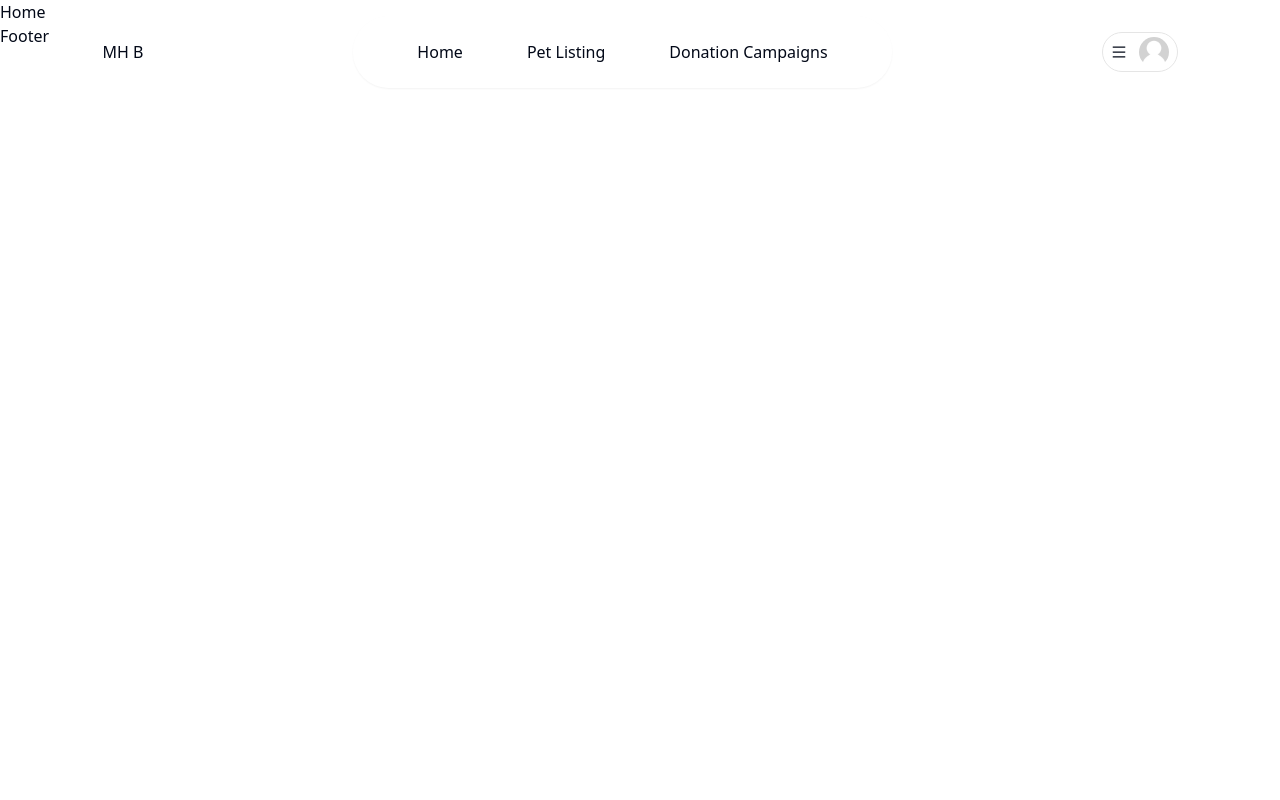
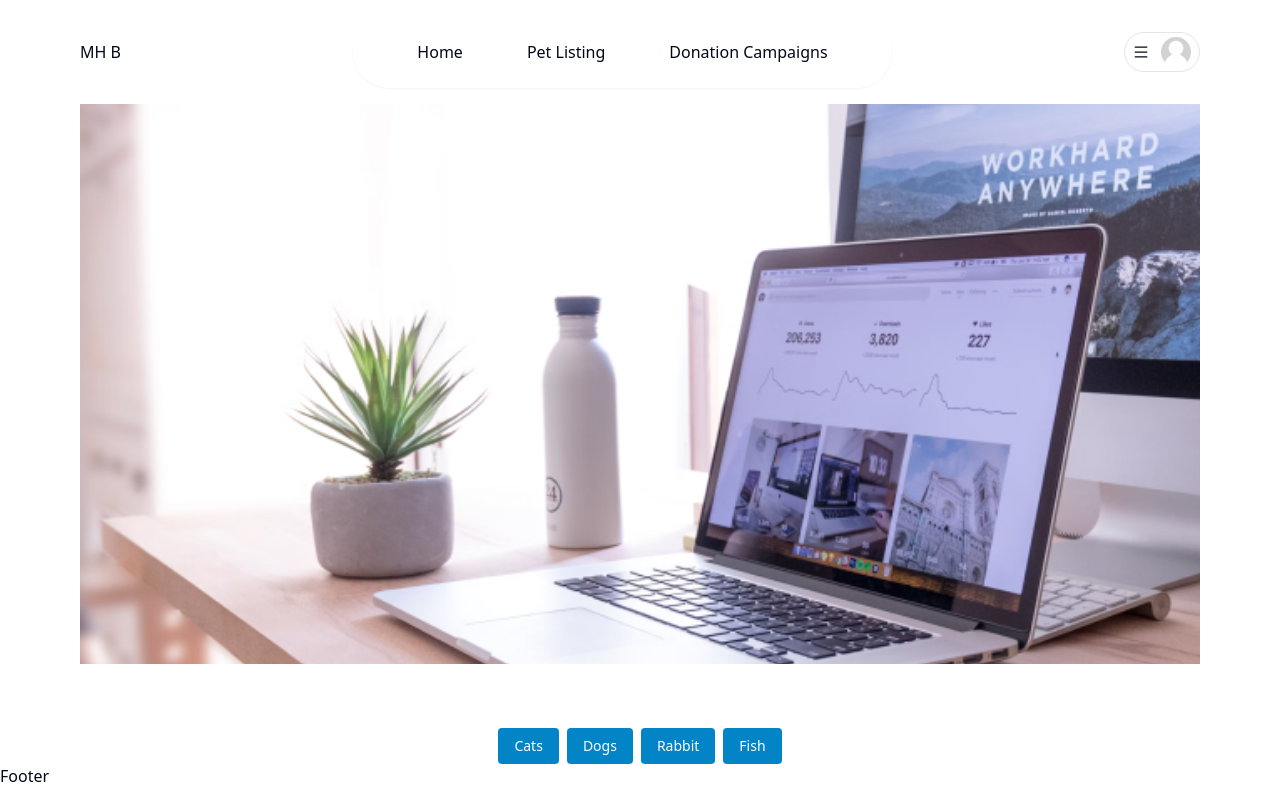
Before and after one commit to mahbubHossen-dev/Pet-Adoption, a React (Vite) app: page / in a window 1280 px wide. Built offline with nearby package versions, Linux system fonts and the light colour scheme; no server answers.

Commit message:
markup banner and category

```diff
--- a/package.json
+++ b/package.json
@@ -10,6 +10,7 @@
     "preview": "vite preview"
   },
   "dependencies": {
+    "@headlessui/react": "^2.2.0",
     "@hookform/resolvers": "^3.10.0",
     "@radix-ui/react-label": "^2.1.1",
     "@radix-ui/react-slot": "^1.1.1",
--- /dev/null
+++ b/src/components/Container.jsx
@@ -0,0 +1,10 @@
+/* eslint-disable react/prop-types */
+const Container = ({ children }) => {
+  return (
+    <div className='max-w-[2520px] mx-auto xl:px-20 md:px-10 sm:px-2 px-4'>
+      {children}
+    </div>
+  )
+}
+
+export default Container
--- /dev/null
+++ b/src/pages/Home/Banner.jsx
@@ -0,0 +1,11 @@
+import React from 'react';
+import banner from '../../assets/public/work-3.png'
+const Banner = () => {
+    return (
+        <div className='h-[70vh] w-full'>
+            <img className='h-full w-full object-cover' src={banner} alt="" />
+        </div>
+    );
+};
+
+export default Banner;
--- /dev/null
+++ b/src/pages/Home/Category.jsx
@@ -0,0 +1,27 @@
+import { Button } from '@headlessui/react';
+import React, { useState } from 'react';
+
+const Category = () => {
+
+    const [category, setCategory] = useState()
+
+
+    return (
+        <div className='space-x-2 text-center mt-16'>
+            <Button onClick={(e) => setCategory(e.target.innerText)} className="rounded bg-sky-600 py-2 px-4 text-sm text-white data-[hover]:bg-sky-500 data-[active]:bg-sky-700">
+                Cats
+            </Button>
+            <Button onClick={(e) => setCategory(e.target.innerText)} className="rounded bg-sky-600 py-2 px-4 text-sm text-white data-[hover]:bg-sky-500 data-[active]:bg-sky-700">
+                Dogs
+            </Button>
+            <Button onClick={(e) => setCategory(e.target.innerText)} className="rounded bg-sky-600 py-2 px-4 text-sm text-white data-[hover]:bg-sky-500 data-[active]:bg-sky-700">
+                Rabbit
+            </Button>
+            <Button onClick={(e) => setCategory(e.target.innerText)} className="rounded bg-sky-600 py-2 px-4 text-sm text-white data-[hover]:bg-sky-500 data-[active]:bg-sky-700">
+                Fish
+            </Button>
+        </div>
+    );
+};
+
+export default Category;
--- a/src/pages/Home/Home.jsx
+++ b/src/pages/Home/Home.jsx
@@ -1,10 +1,18 @@
 import React from 'react';
 import Login from '../Shared/Login';
+import Banner from './Banner';
+import Container from '../../components/Container';
+import Category from './Category';
 
 const Home = () => {
     return (
         <div>
-            Home
+            <Container>
+                <Banner></Banner>
+            </Container>
+            <Container>
+                <Category></Category>
+            </Container>
         </div>
     );
 };
--- a/src/pages/Shared/Login.jsx
+++ b/src/pages/Shared/Login.jsx
@@ -2,9 +2,10 @@ import React from 'react';
 import { useForm } from 'react-hook-form';
 import { Link } from 'react-router-dom';
 import useAuth from '../../hooks/useAuth';
+import Container from '../../components/Container';
 
 const Login = () => {
-    const {user, googleLogin} = useAuth()
+    const { user, googleLogin } = useAuth()
     // console.log(user)
 
     // const handleLogin = (data) => {
@@ -52,6 +53,7 @@ const Login = () => {
     }
 
     return (
+        <Container>
             <div className='py-12 pt-24'>
 
                 <div className="bg-cover bg-center flex items-center justify-center">
@@ -121,6 +123,7 @@ const Login = () => {
                     </div>
                 </div>
             </div>
+        </Container>
     );
 };
 
--- a/src/pages/Shared/Navbar.jsx
+++ b/src/pages/Shared/Navbar.jsx
@@ -1,9 +1,10 @@
 import React, { useEffect, useRef, useState } from 'react';
-import { Link, useLocation } from 'react-router-dom';
+import { Link, NavLink, useLocation } from 'react-router-dom';
 import closeBlackIcon from '../../assets/close-black.png'
 import avatarImg from '../../assets/placeholder.jpg'
 import { AiOutlineDownload, AiOutlineMenu } from 'react-icons/ai';
 import useAuth from '../../hooks/useAuth';
+import Container from '../../components/Container';
 
 const Navbar = () => {
     const { user, signOutUser } = useAuth()
@@ -46,18 +47,19 @@ const Navbar = () => {
             location.pathname == '/' ? <li><a href={`${location.pathname == '/' ? '#top' : '/'}`} className='font-Ovo'>Home</a></li> : <li><Link  to='/' className='font-Ovo'>Home</Link></li>
         } */}
 
-        <Link to='/' className='hidden md:block px-4 py-3  '>
+        <NavLink to='/' className='hidden md:block px-4 py-3  '>
             Home
-        </Link>
-        <Link to='/petListing' className='hidden md:block px-4 py-3  '>
+        </NavLink>
+        <NavLink to='/petListing' className='hidden md:block px-4 py-3  '>
             Pet Listing
-        </Link>
-        <Link to='/donationCampaigns' className='hidden md:block px-4 py-3  '>
+        </NavLink>
+        <NavLink to='/donationCampaigns' className='hidden md:block px-4 py-3  '>
             Donation Campaigns
-        </Link>
+        </NavLink>
     </>
 
     return (
+        <Container>
             <div>
                 {
                     <div className='fixed top-0 right-0 w-11/12 translate-y-[-85%]  '>
@@ -66,7 +68,7 @@ const Navbar = () => {
                 }
 
 
-            <nav className={`w-full fixed px-5 lg:px-8 xl:px-[8%] flex justify-between items-center py-4 z-50 ${isScroll && 'bg-white bg-opacity-50 backdrop-blur-lg shadow-sm dark:bg-[#11001F] dark:shadow-white/20'}`}>
+                <nav className={` flex justify-between items-center py-4 z-50 ${isScroll && 'bg-white bg-opacity-50 backdrop-blur-lg shadow-sm dark:bg-[#11001F] dark:shadow-white/20'}`}>
                     <Link to={{ hash: '#top' }}>MH B</Link>
 
                     <ul className={`hidden md:flex items-center md:gap-6 lg:gap-8 rounded-full py-3 px-12  shadow-sm bg-opacity-50 z-50 ${isScroll || 'bg-white shadow-sm bg-opacity-50 dark:border dark:border-white/50 dark:bg-transparent'}`}>
@@ -146,6 +148,7 @@ const Navbar = () => {
 
 
             </div>
+        </Container>
     );
 };
 
```
Also changed, not shown: 1 other file (tests, documents, lock files or other folders). Lines whose indentation alone changed are shown as unchanged.
